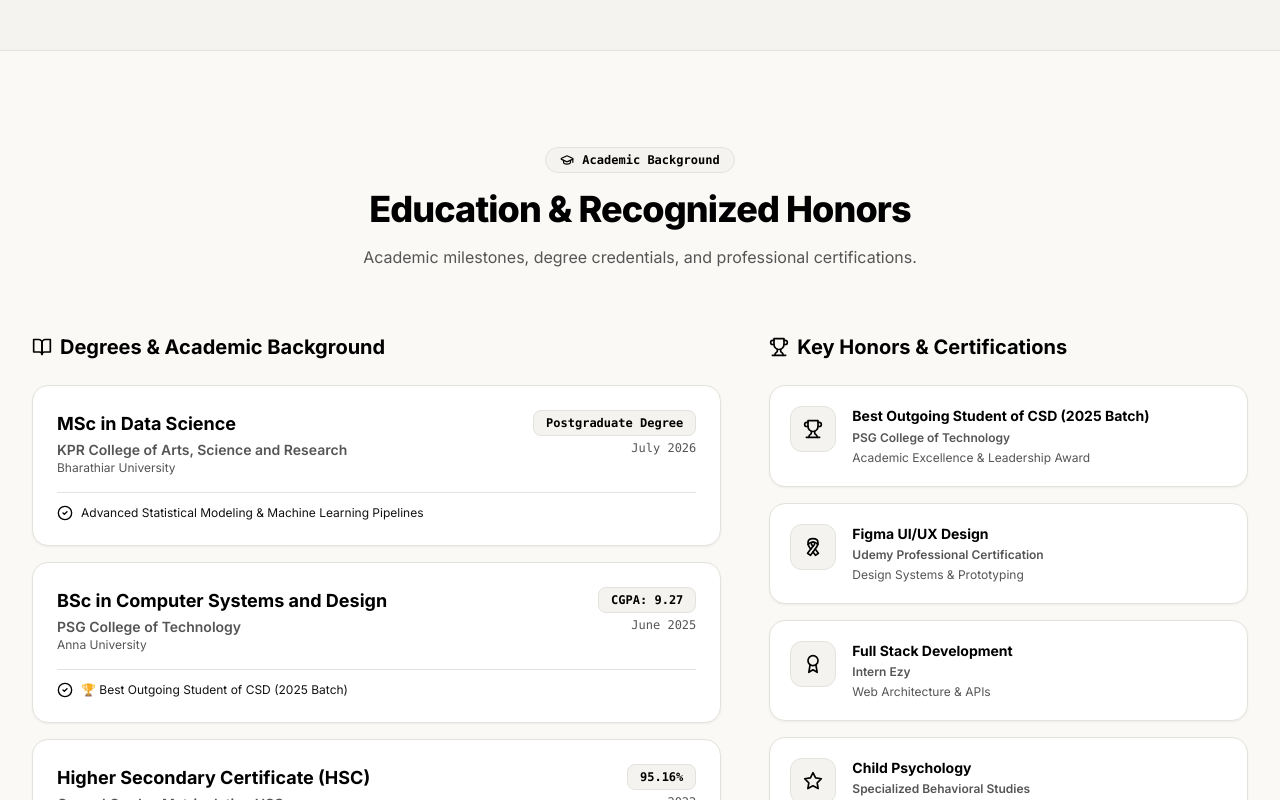
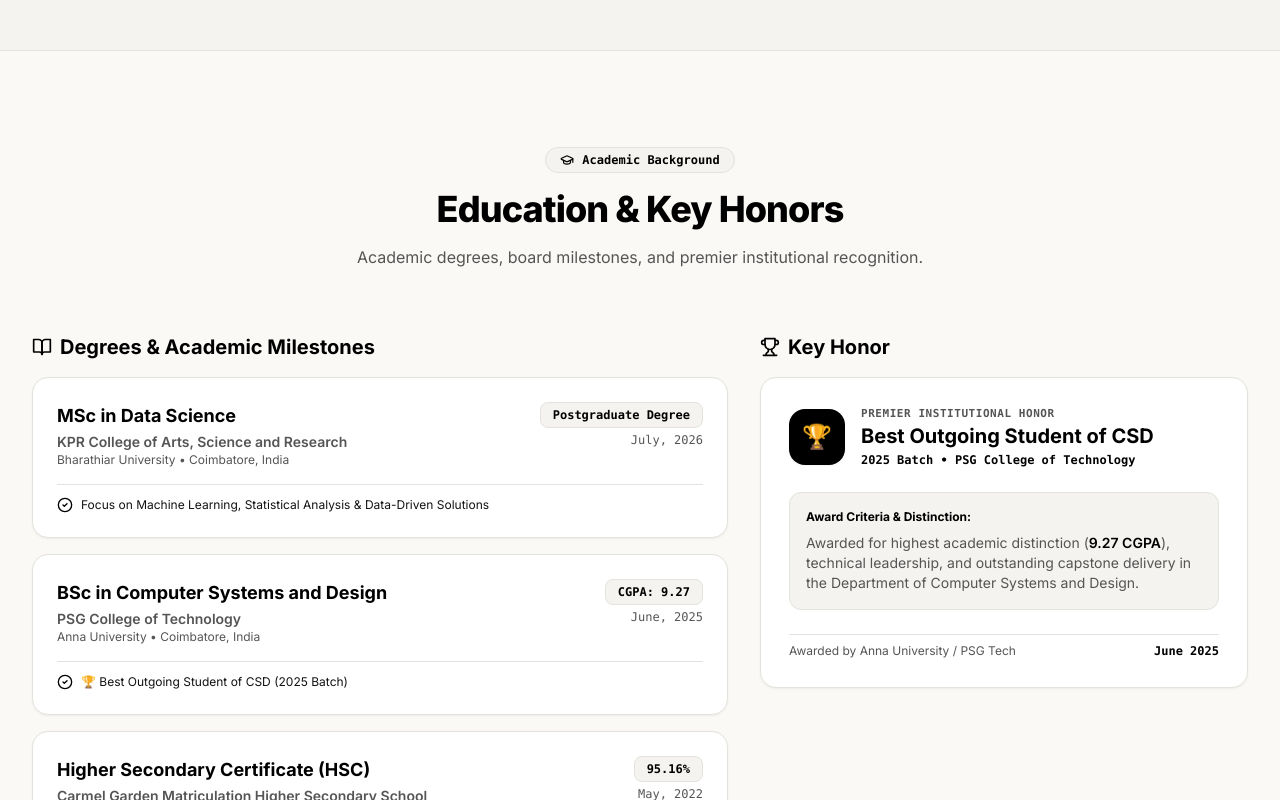
Before and after one commit to JeslynS744/portfolio, a Next.js app: page / in a window 1280 px wide. Shown: the part 5657-6457 px from the top of the page. Built offline with nearby package versions, Linux system fonts and the light colour scheme.

Commit message:
refactor: streamline education section to keep only best outgoing student honor and eliminate certification duplication

```diff
--- a/src/components/Education.tsx
+++ b/src/components/Education.tsx
@@ -1,7 +1,7 @@
 'use client';
 
 import React from 'react';
-import { GraduationCap, Award, BookOpen, Trophy, CheckCircle2, Star, Ribbon } from 'lucide-react';
+import { GraduationCap, BookOpen, Trophy, CheckCircle2, Sparkles, Award } from 'lucide-react';
 
 export default function Education() {
   const educationList = [
@@ -9,59 +9,34 @@ export default function Education() {
       degree: 'MSc in Data Science',
       institution: 'KPR College of Arts, Science and Research',
       university: 'Bharathiar University',
-      completion: 'July 2026',
+      completion: 'July, 2026',
       score: 'Postgraduate Degree',
-      highlight: 'Advanced Statistical Modeling & Machine Learning Pipelines',
+      highlight: 'Focus on Machine Learning, Statistical Analysis & Data-Driven Solutions',
     },
     {
       degree: 'BSc in Computer Systems and Design',
       institution: 'PSG College of Technology',
       university: 'Anna University',
-      completion: 'June 2025',
+      completion: 'June, 2025',
       score: 'CGPA: 9.27',
       isStar: true,
       highlight: '🏆 Best Outgoing Student of CSD (2025 Batch)',
     },
     {
       degree: 'Higher Secondary Certificate (HSC)',
-      institution: 'Carmel Garden Matriculation HSS',
-      completion: '2022',
+      institution: 'Carmel Garden Matriculation Higher Secondary School',
+      university: 'State Board',
+      completion: 'May, 2022',
       score: '95.16%',
-      highlight: 'Mathematics & Computer Science Stream',
+      highlight: 'Distinction Standard in Higher Secondary Education',
     },
     {
       degree: 'Secondary School Leaving Certificate (SSLC)',
-      institution: "St. Joseph's Matriculation HSS",
-      completion: '2020',
+      institution: "St. Joseph's Matriculation Higher Secondary School",
+      university: 'State Board',
+      completion: 'March, 2020',
       score: '85.6%',
-      highlight: 'Distinction Standard',
-    },
-  ];
-
-  const honors = [
-    {
-      title: 'Best Outgoing Student of CSD (2025 Batch)',
-      issuer: 'PSG College of Technology',
-      type: 'Academic Excellence & Leadership Award',
-      icon: Trophy,
-    },
-    {
-      title: 'Figma UI/UX Design',
-      issuer: 'Udemy Professional Certification',
-      type: 'Design Systems & Prototyping',
-      icon: Ribbon,
-    },
-    {
-      title: 'Full Stack Development',
-      issuer: 'Intern Ezy',
-      type: 'Web Architecture & APIs',
-      icon: Award,
-    },
-    {
-      title: 'Child Psychology',
-      issuer: 'Specialized Behavioral Studies',
-      type: 'Cognitive Science Foundation',
-      icon: Star,
+      highlight: 'Secondary School Foundation',
     },
   ];
 
@@ -75,19 +50,19 @@ export default function Education() {
             <span>Academic Background</span>
           </div>
           <h2 className="text-3xl sm:text-4xl font-extrabold text-black tracking-tight">
-            Education &amp; Recognized Honors
+            Education &amp; Key Honors
           </h2>
           <p className="text-ink-muted text-base">
-            Academic milestones, degree credentials, and professional certifications.
+            Academic degrees, board milestones, and premier institutional recognition.
           </p>
         </div>
 
-        <div className="grid lg:grid-cols-12 gap-12 items-start">
+        <div className="grid lg:grid-cols-12 gap-8 items-start">
           {/* Left Column: Education Timeline Cards */}
-          <div className="lg:col-span-7 space-y-6">
-            <h3 className="text-xl font-bold text-black mb-6 flex items-center gap-2">
+          <div className="lg:col-span-7 space-y-4">
+            <h3 className="text-xl font-bold text-black mb-4 flex items-center gap-2">
               <BookOpen className="w-5 h-5 text-black" />
-              <span>Degrees &amp; Academic Background</span>
+              <span>Degrees &amp; Academic Milestones</span>
             </h3>
 
             <div className="space-y-4">
@@ -105,7 +80,7 @@ export default function Education() {
                         {edu.institution}
                       </p>
                       {edu.university && (
-                        <p className="text-xs text-ink-muted">{edu.university}</p>
+                        <p className="text-xs text-ink-muted">{edu.university} • Coimbatore, India</p>
                       )}
                     </div>
 
@@ -126,32 +101,42 @@ export default function Education() {
             </div>
           </div>
 
-          {/* Right Column: Key Honors & Certifications */}
-          <div className="lg:col-span-5 space-y-6">
-            <h3 className="text-xl font-bold text-black mb-6 flex items-center gap-2">
+          {/* Right Column: Single Focused Key Honor Card */}
+          <div className="lg:col-span-5 space-y-4">
+            <h3 className="text-xl font-bold text-black mb-4 flex items-center gap-2">
               <Trophy className="w-5 h-5 text-black" />
-              <span>Key Honors &amp; Certifications</span>
+              <span>Key Honor</span>
             </h3>
 
-            <div className="space-y-4">
-              {honors.map((honor, hIdx) => {
-                const Icon = honor.icon;
-                return (
-                  <div
-                    key={hIdx}
-                    className="glass-card glass-card-hover rounded-2xl p-5 flex items-start gap-4"
-                  >
-                    <div className="p-3 rounded-xl bg-canvas-subtle border border-ink-border text-black shrink-0">
-                      <Icon className="w-5 h-5" />
-                    </div>
-                    <div className="space-y-1">
-                      <h4 className="text-sm font-bold text-black leading-snug">{honor.title}</h4>
-                      <p className="text-xs font-semibold text-ink-muted">{honor.issuer}</p>
-                      <p className="text-xs text-ink-muted">{honor.type}</p>
-                    </div>
-                  </div>
-                );
-              })}
+            <div className="glass-card glass-card-hover rounded-2xl p-7 space-y-6 border-black shadow-md">
+              <div className="flex items-center gap-4">
+                <div className="w-14 h-14 rounded-2xl bg-black text-white flex items-center justify-center text-2xl shadow-sm shrink-0">
+                  🏆
+                </div>
+                <div>
+                  <span className="text-[11px] font-mono font-semibold text-ink-muted uppercase tracking-wider block">
+                    Premier Institutional Honor
+                  </span>
+                  <h4 className="text-xl font-bold text-black leading-snug">
+                    Best Outgoing Student of CSD
+                  </h4>
+                  <p className="text-xs font-mono text-black font-semibold mt-0.5">
+                    2025 Batch • PSG College of Technology
+                  </p>
+                </div>
+              </div>
+
+              <div className="p-4 rounded-xl bg-canvas-subtle border border-ink-border space-y-2">
+                <span className="text-xs font-bold text-black block">Award Criteria &amp; Distinction:</span>
+                <p className="text-xs sm:text-sm text-ink-muted leading-relaxed font-normal">
+                  Awarded for highest academic distinction (<strong className="text-black font-semibold">9.27 CGPA</strong>), technical leadership, and outstanding capstone delivery in the Department of Computer Systems and Design.
+                </p>
+              </div>
+
+              <div className="pt-2 border-t border-ink-border flex items-center justify-between text-xs text-ink-muted">
+                <span>Awarded by Anna University / PSG Tech</span>
+                <span className="font-mono font-bold text-black">June 2025</span>
+              </div>
             </div>
           </div>
         </div>
```
